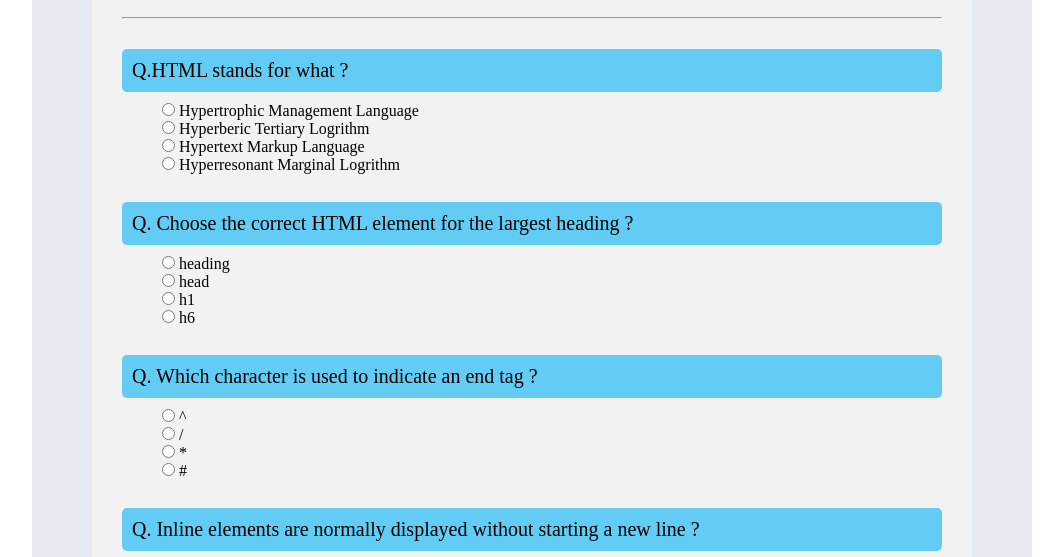
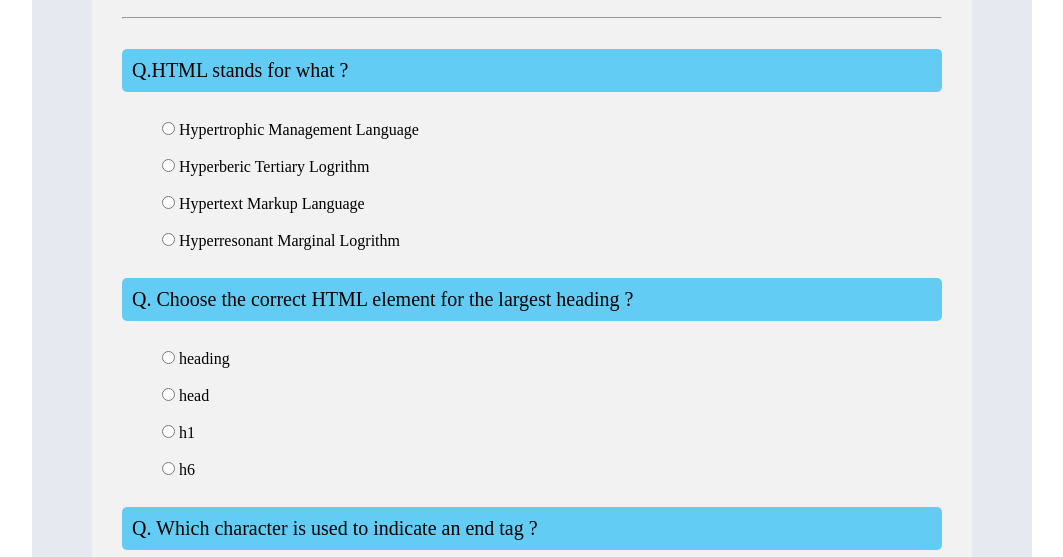
Before and after one commit to pathak-arpita/Quiz-App, a plain HTML site: page index.html in a window 1280 px wide. Shown: the part 185-742 px from the top of the page, without its empty margins (108-1171 px from the left). Drawn offline with Linux system fonts and the light colour scheme.

Commit message:
latest push

```diff
--- a/style.css
+++ b/style.css
@@ -62,7 +62,10 @@ body {
     padding-left: 30px;
     margin: 10px;
 }
-
+.option input,
+.option label{
+    margin-top: 20px;
+}
 .button {
     padding: 5px;
     border: 1px solid rgb(155, 132, 132);
```
